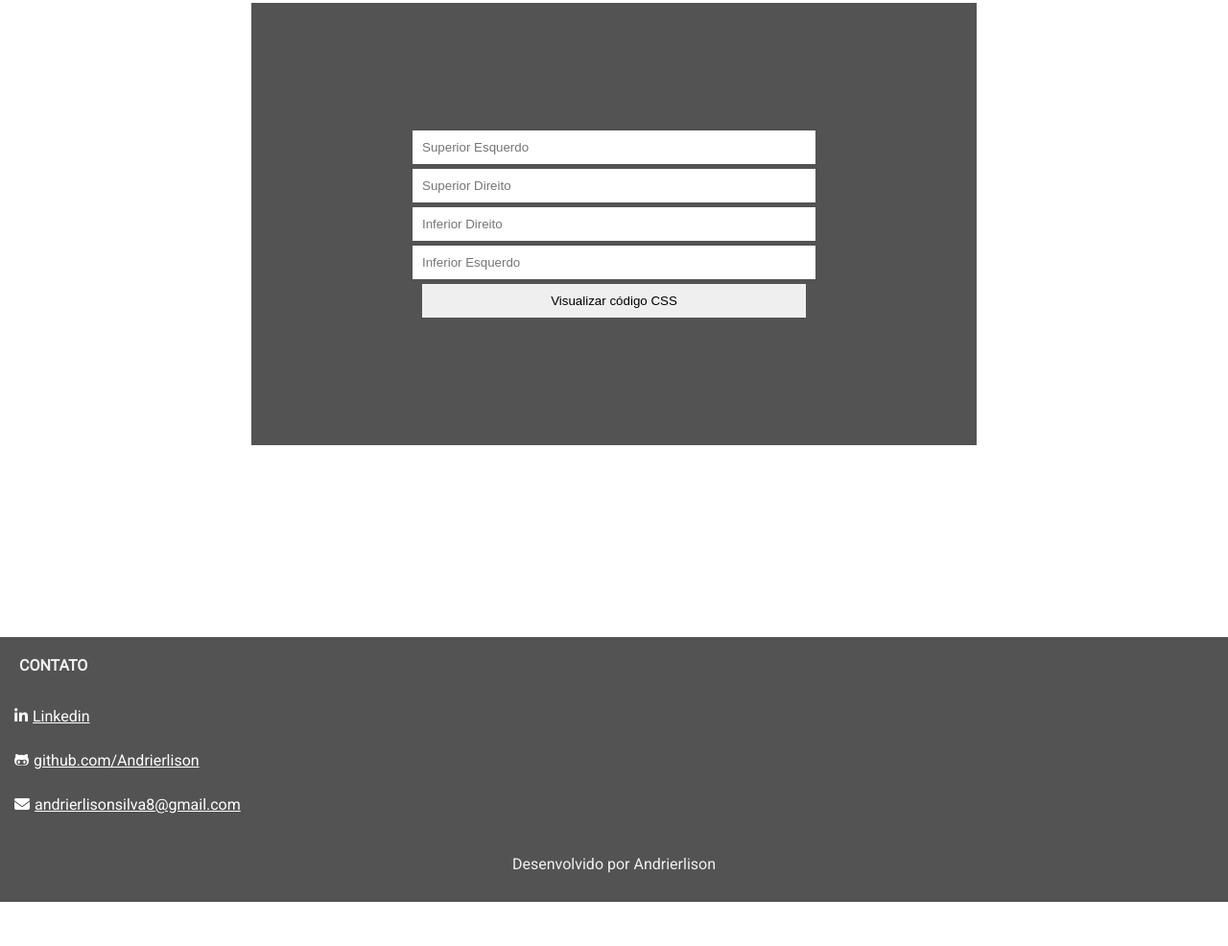
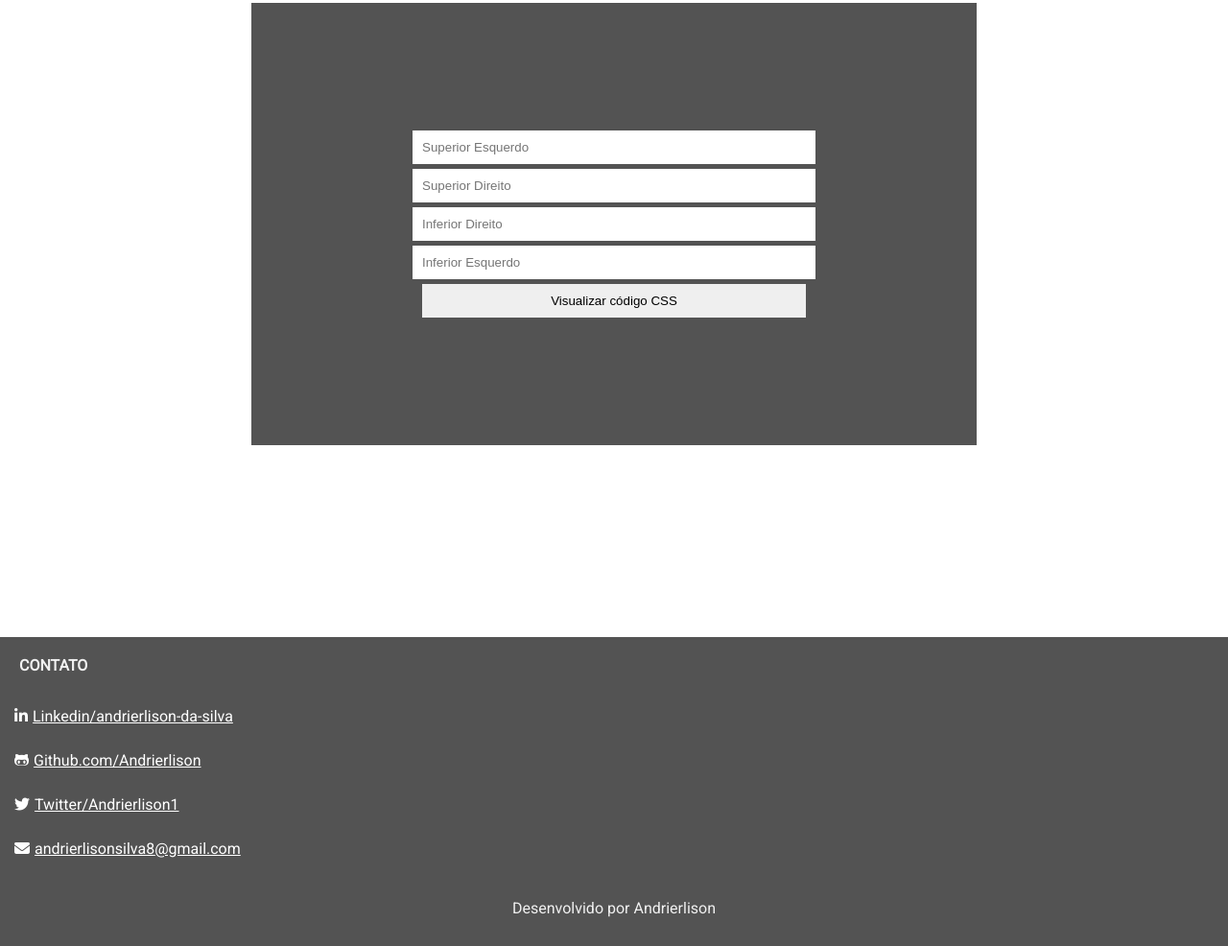
Before and after one commit to Andrierlison/radius-border-viewer, a plain HTML site: page index.html in a window 1280 px wide. Shown: the part 451-1437 px from the top of the page at 96% size. Before the commit the page ends 1391 px from the top, so only its background shows below. Drawn offline with Linux system fonts and the light colour scheme.

Commit message:
Adição do twitter aos contatos

```diff
--- a/index.html
+++ b/index.html
@@ -29,10 +29,10 @@
 		    <li>
 		      <h4>CONTATO</h4>
 		    </li>
-		    <li><a href="https://www.linkedin.com/in/andrierlison-da-silva-916775190/" target="_blank"><i class="fab fa-linkedin-in"></i>Linkedin</a></li>
-		    <li><a href="https://github.com/Andrierlison" target="_blank"><i class="fab fa-github-alt"></i>github.com/Andrierlison</a></li>
-		    <li><a href="mailto:andrierlisonsilva8@gmail.com"><i class="fas fa-envelope"></i>andrierlisonsilva8@gmail.com</a></li>
-		  </ul>
+		        <li><a target="_blank" href="https://www.linkedin.com/in/andrierlison-da-silva-916775190/"><i class="fab fa-linkedin-in"></i>Linkedin/andrierlison-da-silva</a></li>
+		      <li><a target="_blank" href="https://github.com/Andrierlison"><i class="fab fa-github-alt"></i>Github.com/Andrierlison</a></li>
+		      <li><a target="_blank" href="https://twitter.com/Andrierlison1?s=09"><i class="fab fa-twitter"></i>Twitter/Andrierlison1</a></li>
+		      <li><a href="mailto:andrierlisonsilva8@gmail.com"><i class="fas fa-envelope"></i>andrierlisonsilva8@gmail.com</a></li> </ul>
 		  <p>Desenvolvido por Andrierlison</p>
 		</footer>
 		<script src="./js/to_view.js"></script>
```
